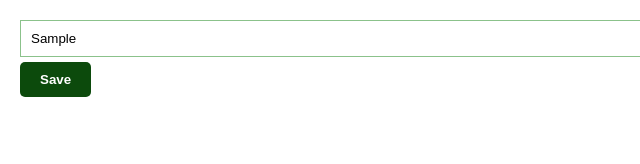
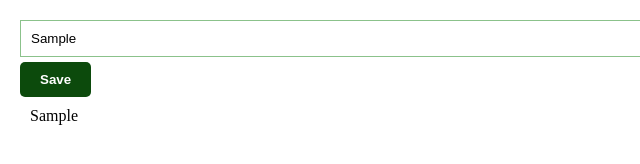
Before and after one commit to aziz-codes/JS-Crash-Course, a plain HTML site: page extension/index.html in a window 1280 px wide. Both pictures are taken after typing "Sample" into the empty fields and a click on the button "Save". Shown: the full height of the page, 0-640 px from the left. Drawn offline with Linux system fonts and the light colour scheme.

Commit message:
pushing input in array

```diff
--- a/extension/app.js
+++ b/extension/app.js
@@ -1,5 +1,15 @@
-let inputBtn = document.getElementById("input-btn");
-
+const inputBtn = document.getElementById("input-btn");
+let myLeads = [];
+const inputEl = document.getElementById("input-el");
+const lists = document.getElementById("lists");
 inputBtn.addEventListener("click", () => {
-  alert("clicked me");
+  let link = inputEl.value;
+  if (myLeads.includes(link)) {
+    alert("sorry this path already exists");
+  } else {
+    myLeads.push(link);
+  }
+  for (let i = 0; i < myLeads.length; i++) {
+    lists.textContent += myLeads[i];
+  }
 });
--- a/extension/index.html
+++ b/extension/index.html
@@ -11,5 +11,6 @@
 <body>
    <input type="text" id="input-el" placeholder="Save Tab"/>
    <button id="input-btn">Save</button>
+   <ul id="lists"></ul>
 </body>
 </html>
```
